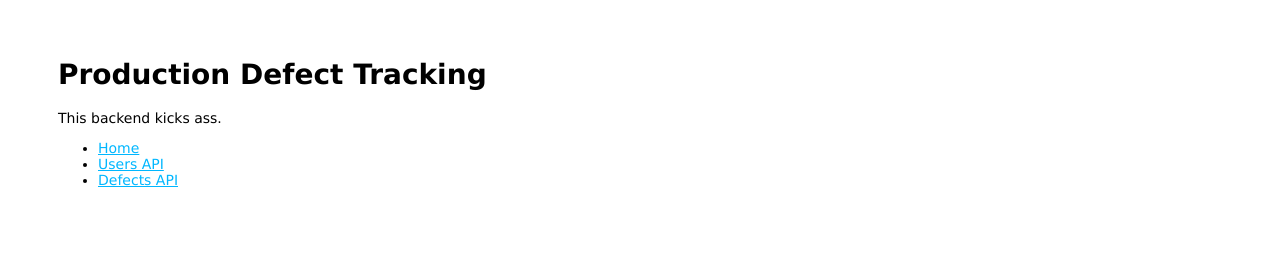
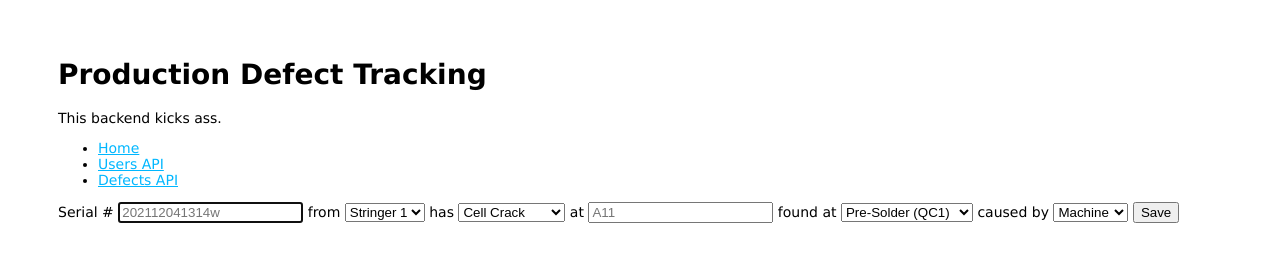
Before and after one commit to brianteachman/solar-defects-api, a website: page static/index.html in a window 1280 px wide. Drawn offline with nearby package versions, Linux system fonts and the light colour scheme.

Commit message:
Added form to index page.

```diff
--- a/package.json
+++ b/package.json
@@ -7,9 +7,10 @@
     "test": "mocha"
   },
   "dependencies": {
+    "axios": "^0.24.0",
     "cookie-parser": "~1.4.4",
+    "csv-parser": "^3.0.0",
     "csv-writer": "^1.6.0",
-    "csv-parser": "^3.0.0",
     "debug": "~2.6.9",
     "express": "~4.16.1",
     "morgan": "~1.9.1"
--- a/src/routes/v1/defects.js
+++ b/src/routes/v1/defects.js
@@ -1,5 +1,8 @@
+const axios = require('axios').default;
 const express = require('express');
 const router = express.Router();
+
+// import axios from 'axios';
 
 const DataManager = require('../../datamanger');
 const dm = new DataManager("data/defect_data.csv");
--- a/static/index.html
+++ b/static/index.html
@@ -13,6 +13,68 @@
     <li><a href="/v1/users">Users API</a></li>
     <li><a href="/v1/defects">Defects API</a></li>
   </ul>
+  <div>
+    <form name="add-defect" action="">
+      <label for="panel_id">Serial #</label>
+      <input type="text" name="panel_id" placeholder="202112041314w" autofocus>
+      <label for="from">from</label>
+      <select name="from" id="from">
+        <option>Stringer 1</option>
+        <option>Stringer 2</option>
+        <option>Stringer 3</option>
+        <option></option>
+      </select>
+      <label for="type">has</label>
+      <select name="type" id="type">
+        <option>Cell Crack</option>
+        <option>Missed Solder</option>
+        <option>Tab Drop</option>
+      </select>
+      <label for="location">at</label>
+      <input type="text" name="location" placeholder="A11">
+      <label for="found">found at</label>
+      <select name="found" id="found">
+        <option>Pre-Solder (QC1)</option>
+        <option>Post-Solder (QC2)</option>
+        <option>EL PreLam (QC3)</option>
+      </select>
+      <label for="cause">caused by</label>
+      <select name="cause" id="cause">
+        <option>Machine</option>
+        <option>Operator</option>
+      </select>
+      <button id="save" onclick="submitPanel();">Save</button>
+    </form>
+  </div>
 </body>
 
+<script src="https://cdn.jsdelivr.net/npm/axios/dist/axios.min.js"></script>
+<script>
+  function submitPanel() {
+    let form = document.forms["add-defect"];
+    let dt = new Date();
+    let ampm = (dt.getHours() >= 12) ? "PM": "AM";
+    let hour = dt.getHours() % 12; //convert 24hr to 12hr
+    hour = hour ? hour : 12;       //convert 0hr to 12 AM
+    let minutes = dt.getMinutes();
+    if (minutes < 10) '0' + minutes;
+    let time = hour + ":" + minutes + " " + ampm;
+
+    axios.post('/' + form["panel_id"].value, {
+      Date: dt.getMonth() + "/" + dt.getDay() + "/" + dt.getFullYear(),
+      Time: time,
+      Location: form["location"].value,
+      From: form["from"].value,
+      Defect_Type: form["type"].value,
+      Cause: form["cause"].value,
+      Found: form["found"].value
+    })
+    .then(function (response) {
+      console.log(response);
+    })
+    .catch(function (error) {
+      console.log(error);
+    });
+    }
+</script>
 </html>
```
